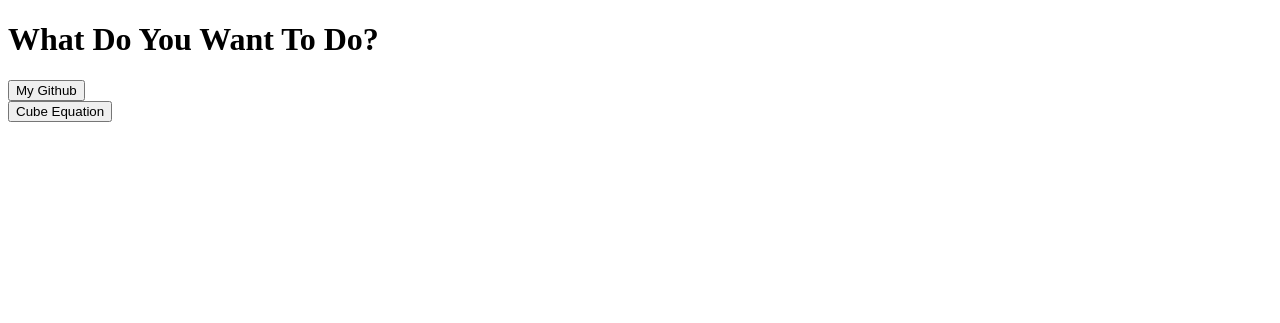
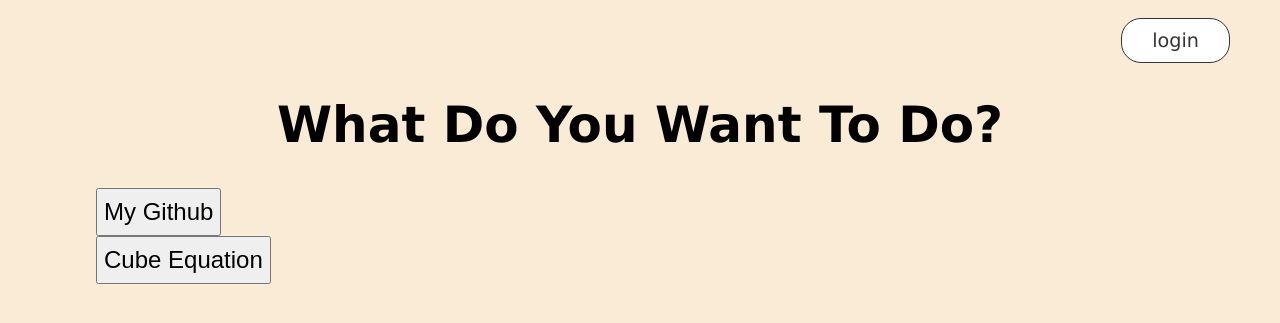
Before and after one commit to ryry2nd/2nd-website, a Django app: template website/templates/index.html in a window 1280 px wide. Shown: the top 323 px of the page. Run offline with Django 4.2, Linux system fonts and the light colour scheme; the template is opened without the code that fills it, so the values that code supplies are empty.

Commit message:
basic login

```diff
--- /dev/null
+++ b/website/static/css/style.css
@@ -0,0 +1,44 @@
+body {
+    background-color: antiquewhite;
+    margin: 1in;
+    font-family: 'Lucida Sans', 'Lucida Sans Regular', 'Lucida Grande', 'Lucida Sans Unicode', Geneva, Verdana, sans-serif
+}
+
+h1 {
+    text-align: center;
+    font-size: 50px;
+}
+
+form {
+    font-size: 20px;
+}
+
+h2 {
+    font-size: 30px;
+}
+
+a {
+    color: blue;
+}
+
+p {
+    font-size: larger;
+}
+
+.btn-login {
+    padding: 10px 30px;
+    color: #333;
+    border: 1px solid #333;
+    background: #fff;
+    border-radius: 20px;
+    transition: all ease-in-out 0.3s;
+    position: absolute;
+    top: 18px;
+    right: 50px;
+}
+
+.btn-login:hover {
+    border-color: #fff;
+    background: #666;
+    color: #fff;
+}
--- a/website/templates/index.html
+++ b/website/templates/index.html
@@ -2,9 +2,21 @@
 {% load static %}
 
 <html>
-<title>Hi</title>
+
+<head>
+    <link rel="stylesheet" type="text/css" href="{% static 'css/style.css' %}">
+    <style>
+        button {
+            height: .5in;
+            font-size: 24px;
+        }
+    </style>
+    <title>Hi</title>
+</head>
 
 <body>
+    <p><a onclick="window.location.href='{{prefix}}/login'" class="btn-login">login</a></p>
+
     <h1>What Do You Want To Do?</h1>
 
     <button onclick="window.location.href='https://github.com/ryry2nd'">My Github</button><br>
--- a/website/urls.py
+++ b/website/urls.py
@@ -4,4 +4,5 @@ from . import views
 urlpatterns = [
     path('', views.index, name='index'),
     path('cubeEquation', views.cubeEquation, name='cubeEquation'),
+    path('login', views.login, name='login'),
 ]
--- a/website/views.py
+++ b/website/views.py
@@ -7,3 +7,6 @@ def index(request):
 
 def cubeEquation(request):
     return render(request, "cubeEquation.html")
+
+def login(request):
+    return render(request, "login.html")
```
Also changed, not shown: website/templates/cubeEquation.html (+8 -6 lines), website/templates/login.html (added, +15 -0 lines).
